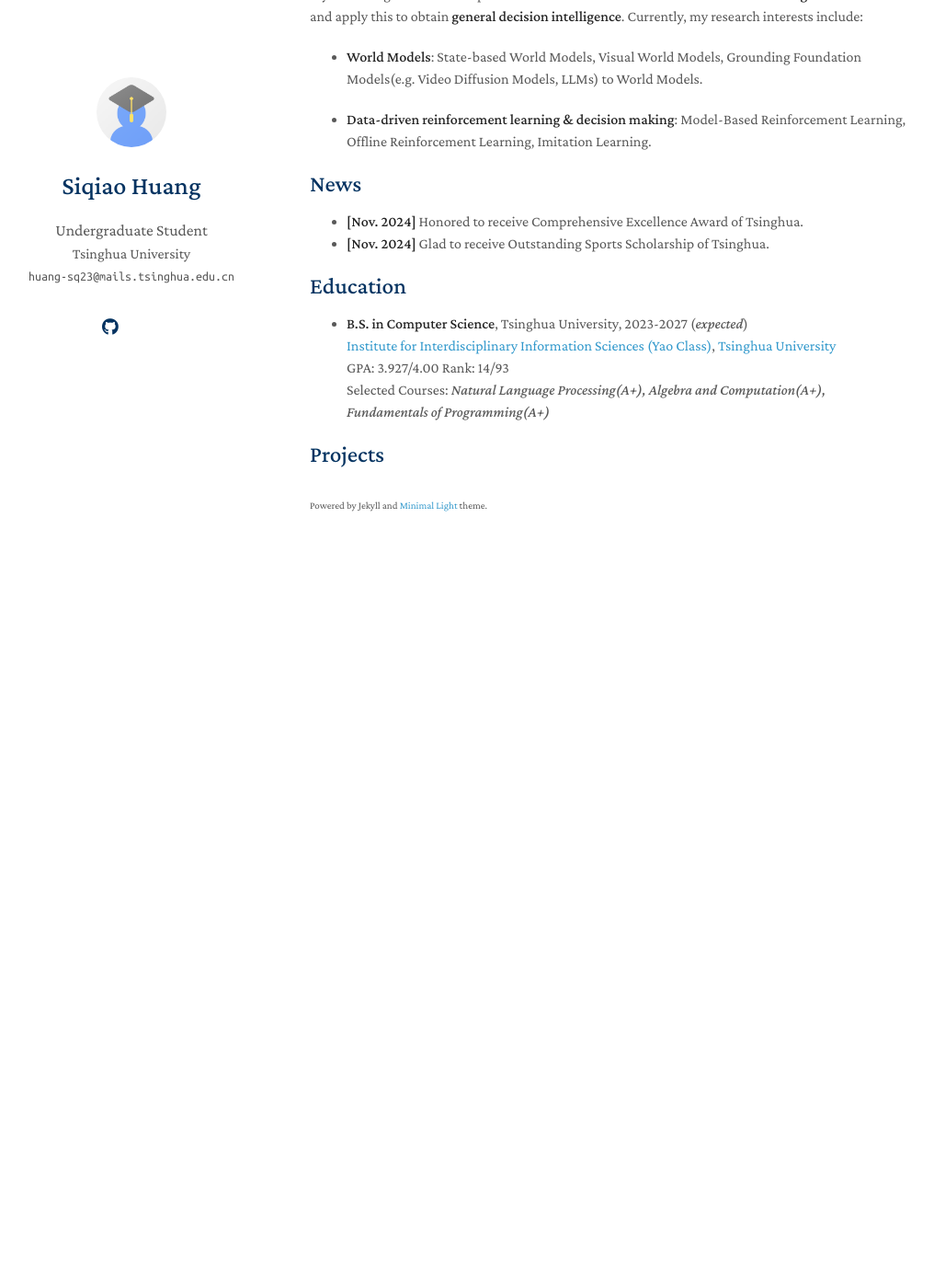
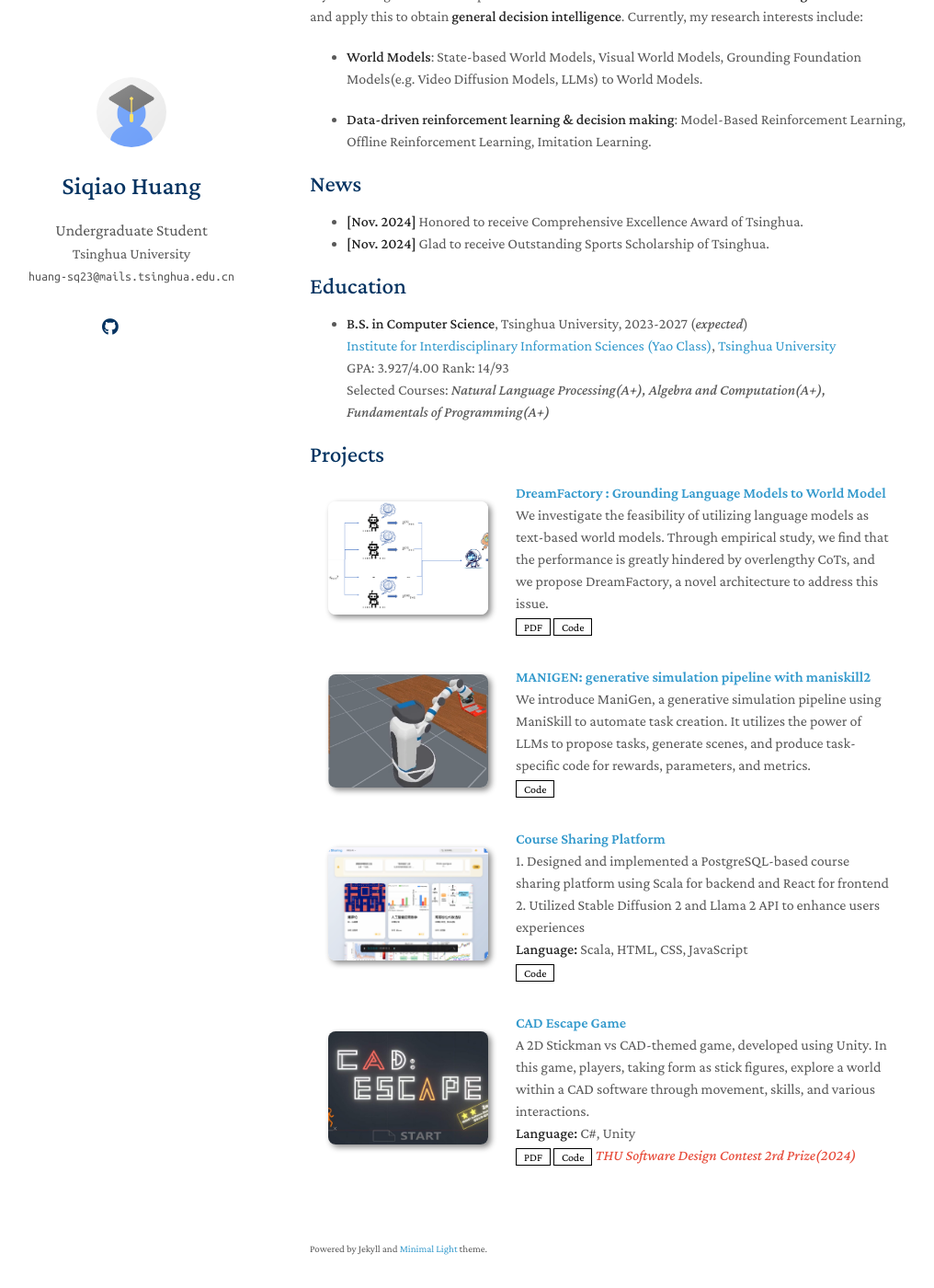
Before and after one commit to knightnemo/knightnemo.github.io, a Jekyll site: the page built from index.md, in a window 1280 px wide and 1400 px high, scrolled down 281 px. Shown: the whole window at 92% size, without its empty margins (133-1149 px from the left). Built offline with Jekyll 4.4.1, drawn with Linux system fonts in a browser that asks for light colours; a style sheet for code colours, icons or effects is not loaded; our own code applies the rules of GitHub Pages for plain Markdown files; before the commit the page ends 911 px from its top, so only the background shows below that.

Commit message:
project done

```diff
--- /dev/null
+++ b/_data/projects.yml
@@ -0,0 +1,44 @@
+main:
+  - title: "DreamFactory : Grounding Language Models to World Model"
+    image: ./assets/img/dreamfactory.png
+    description: "We investigate the feasibility of utilizing language models as text-based world models. Through empirical study, we find that the performance is greatly hindered by overlengthy CoTs, and we propose DreamFactory, a novel architecture to address this issue."
+    pdf: ./assets/files/DreamFactory.pdf
+    code: https://github.com/knightnemo/nlp-proj
+  - title: "MANIGEN: generative simulation pipeline with maniskill2"
+    image: ./assets/img/eai.png
+    description: "We introduce ManiGen, a generative simulation pipeline using ManiSkill to automate task creation. It utilizes the power of LLMs to propose tasks, generate scenes, and produce task-specific code for rewards, parameters, and metrics."
+    # pdf: ./assets/files/MANIGEN.pdf
+    code: https://github.com/Simpson561/EAI_proj
+  - title: "Course Sharing Platform"
+    # authors: Yixiao Zhang, Xinyi Li, Huimiao Chen, Alan Yuille, <strong>Yaoyao Liu*</strong>, Zongwei Zhou* (*Corresponding authors)
+    # conference_short: MICCAI
+    #conference: International Conference on Medical Image Computing and Computer-Assisted Intervention <strong>(MICCAI)</strong>, 2023.
+    # pdf: https://arxiv.org/pdf/2306.00988.pdf
+    code: https://github.com/knightnemo/WEB_PROJ
+    # bibtex: https://bib.yliu.me/MICCAI23.txt
+    image: ./assets/img/platform.png
+    description: 1. Designed and implemented a PostgreSQL-based course sharing platform using Scala for backend and React for frontend 2. Utilized Stable Diffusion 2 and Llama 2 API to enhance users experiences
+    language: Scala, HTML, CSS, JavaScript
+
+  - title: CAD Escape Game
+    # authors: Yixiao Zhang, Xinyi Li, Huimiao Chen, Alan Yuille, <strong>Yaoyao Liu*</strong>, Zongwei Zhou* (*Corresponding authors)
+    # conference_short: MICCAI
+    #conference: International Conference on Medical Image Computing and Computer-Assisted Intervention <strong>(MICCAI)</strong>, 2023.
+    pdf: ./assets/files/cad_escape.pdf
+    code: https://github.com/knightnemo/Stick_Figure_vs_CAD
+    # bibtex: https://bib.yliu.me/MICCAI23.txt
+    image: ./assets/img/cad_escape.jpg
+    description: A 2D Stickman vs CAD-themed game, developed using Unity. In this game, players, taking form as stick figures, explore a world within a CAD software through movement, skills, and various interactions.
+    language: C#, Unity
+    notes:  THU Software Design Contest 2rd Prize(2024)
+
+  # - title: "Mnemonics Training: Multi-Class Incremental Learning without Forgetting"
+  #   authors: <strong>Yaoyao Liu</strong>, Yuting Su, An-An Liu, Bernt Schiele, Qianru Sun
+  #   conference_short: CVPR
+  #   conference: IEEE/CVF Conference on Computer Vision and Pattern Recognition <strong>(CVPR)</strong>, 2020.
+  #   pdf: https://arxiv.org/pdf/2002.10211.pdf
+  #   code: https://github.com/yaoyao-liu/class-incremental-learning/tree/main/mnemonics-training
+  #   page: https://class-il.mpi-inf.mpg.de/mnemonics/
+  #   bibtex: https://class-il.mpi-inf.mpg.de/mnemonics/
+  #   notes: Oral Presentation
+  #   image: ./assets/img/teaser_example.png
--- a/_includes/projects.md
+++ b/_includes/projects.md
@@ -1,6 +1,6 @@
 <h2 id="projects" style="margin: 2px 0px -15px;">Projects</h2>
 
-<div class="projects">
+<div class="publications">
 <ol class="bibliography">
 
 {% for link in site.data.projects.main %}
@@ -19,9 +19,18 @@
       <div class="title"><a href="{{ link.pdf }}">{{ link.title }}</a></div>
       <div class="author">{{ link.authors }}</div>
       <div class="periodical"><em>{{ link.conference }}</em>
+      {% if link.description %}
+      <div class="description">
+      {{ link.description }}
+      </div>
+      {% endif %}
+      {% if link.language %}
+      <div class="language">
+      <strong>Language: </strong>{{ link.language }}</div>
+      {% endif %}
       </div>
     <div class="links">
-      {% if link.pdf %}
+    {% if link.pdf %}
       <a href="{{ link.pdf }}" class="btn btn-sm z-depth-0" role="button" target="_blank" style="font-size:12px;">PDF</a>
       {% endif %}
       {% if link.code %}
@@ -33,6 +42,7 @@
       {% if link.bibtex %}
       <a href="{{ link.bibtex }}" class="btn btn-sm z-depth-0" role="button" target="_blank" style="font-size:12px;">BibTex</a>
       {% endif %}
+
       {% if link.notes %}
       <strong> <i style="color:#e74d3c">{{ link.notes }}</i></strong>
       {% endif %}
```
Also changed, not shown: assets/img/cad_escape.jpg (added), assets/img/dreamfactory.png (added), assets/img/eai.png (added), assets/img/platform.png (added), 2 other files.
